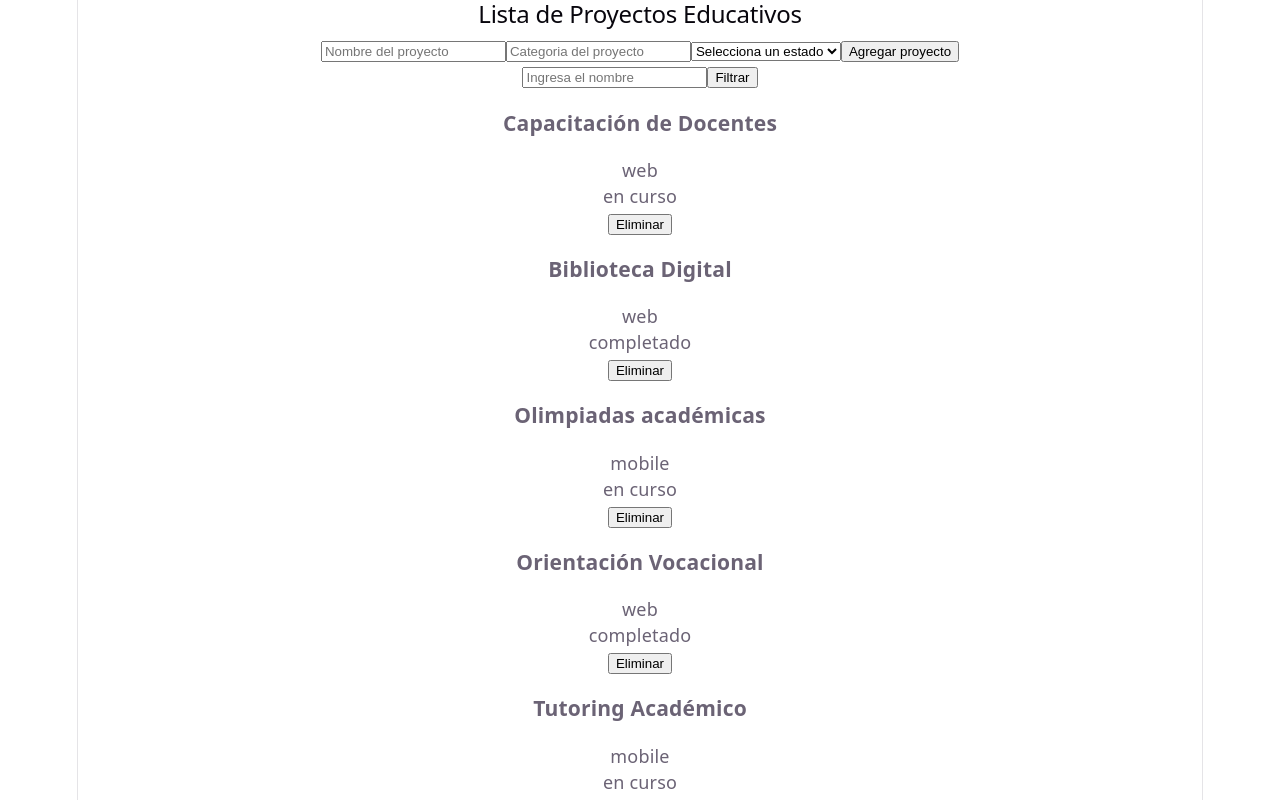
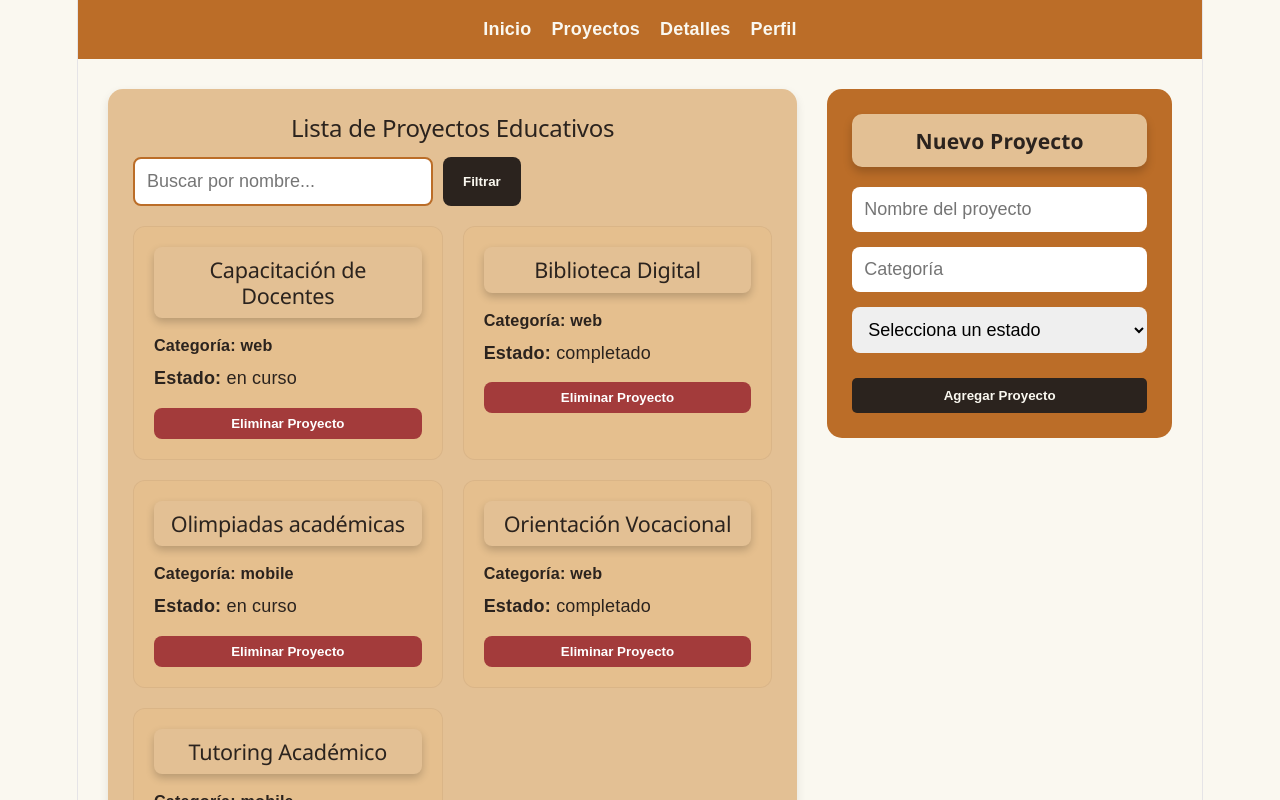
Before and after one commit to FedericoAgustin/pv_tp3_grupo20, a React (Vite) app: page / in a window 1280 px wide. Shown: the top 800 px of the page. Built offline with nearby package versions, Linux system fonts and the light colour scheme.

Commit message:
Se agregan estilos y componentes en App.jsx

```diff
--- a/src/App.jsx
+++ b/src/App.jsx
@@ -1,8 +1,14 @@
+import Nav from './components/Nav'
+import Footer from './components/Footer'
 import ListaProyectos from './components/ListaProyecto'
+import "./css/styles.css"
 const App=()=>{
   return(
-    //acá llamo a los componentes como listaproyecto,footer y otros
+    <>
+    <Nav/>
     <ListaProyectos/>
+    <Footer element={{texto:"Plataforma de Gestion de Proyectos Educativos 2026"}}/>
+    </>
   )
 
 }
--- a/src/components/Footer.jsx
+++ b/src/components/Footer.jsx
@@ -1,6 +1,8 @@
 import React from 'react'
 
-const Footer = ({texto, ...rest}) => {
+const Footer = (props) => {
+    let {texto}  = props.element
+    console.log(texto);
     return (
         <footer>
             <p>{texto}</p>
--- a/src/components/ListaProyecto.jsx
+++ b/src/components/ListaProyecto.jsx
@@ -1,70 +1,88 @@
-import proyectoService from "../services/proyectoService"
-import React, { useState } from 'react'
+import proyectoService from "../services/proyectoService";
+import React, { useState } from "react";
 
 const ListaProyecto = () => {
-    const [proyectos,setProyectos]=useState(proyectoService.obtenerProyectos())
-    const [titulo, setTitulo]=useState("")// se crea una variable de estado para capturar el input y su estado inicial es blanco
-    const [nombreProyecto, setnombreProyecto]=useState("")
-    const [categoriaProyecto, setcategoriaProyecto]=useState("")
-    const [estadoProyecto, setestadoProyecto]=useState("")
+  const [proyectos, setProyectos] = useState(
+    proyectoService.obtenerProyectos(),
+  );
+  const [titulo, setTitulo] = useState("");
+  const [nombreProyecto, setnombreProyecto] = useState("");
+  const [categoriaProyecto, setcategoriaProyecto] = useState("");
+  const [estadoProyecto, setestadoProyecto] = useState("");
 
-    const handleEliminar=(id)=>{
+  const handleEliminar = (id) => {
     proyectoService.eliminarProyecto(id);
     setProyectos(proyectoService.obtenerProyectos());
-    }
-    const handleBuscar=(titulo)=>{
-        let resultado=proyectoService.buscarProyectos(titulo);
+  };
+
+  const handleBuscar = (titulo) => {
+    let resultado = proyectoService.buscarProyectos(titulo);
     setProyectos(resultado);
-    }
-    const handleAgregar=()=>{
+  };
 
-        const nuevoProyecto={
-            titulo:nombreProyecto,
+  const handleAgregar = () => {
+    const nuevoProyecto = {
+      titulo: nombreProyecto,
       categoria: categoriaProyecto,
-            estado: estadoProyecto
-
-        }
+      estado: estadoProyecto,
+    };
     proyectoService.agregarProyecto(nuevoProyecto);
     setProyectos(proyectoService.obtenerProyectos());
-    }
+    // Limpiamos campos
+    setnombreProyecto("");
+    setcategoriaProyecto("");
+    setestadoProyecto("");
+  };
+
   return (
-
-        <div>
+    /* Contenedor principal que usa el layout global del CSS */
+    <main className="index-page">
+      <div className="dashboard">
+        {/*LISTADO */}
+        <section className="card">
           <h2>Lista de Proyectos Educativos</h2>
 
+          {/* Filtro*/}
+          <div style={{ marginBottom: "20px", display: "flex", gap: "10px" }}>
+            <input type="text" className="titulo" value={titulo} onChange={(e) => setTitulo(e.target.value)} placeholder="Buscar por nombre..."/>
+            <button className="link" onClick={() => handleBuscar(titulo)}>Filtrar</button>
+          </div>
+
+          <div className="section-proyectos">
+            {proyectos.map((p) => (
+              <article key={p.id}>
+                <h2>{p.titulo}</h2>
+                <p className="categoria-p">
+                  <strong>Categoría:</strong> {p.categoria}
+                </p>
+                <p style={{ textAlign: "left" }}>
+                  <strong>Estado:</strong> {p.estado}
+                </p>
+                <button className="Eliminar" style={{ marginTop: "15px", cursor: "pointer" }} onClick={() => handleEliminar(p.id)}> Eliminar Proyecto </button>
+              </article>
+            ))}
+          </div>
+        </section>
+
+        {/*FORMULARIO (Usando los estilos de aside-proyectos) */}
+        <aside className="aside-proyectos">
           <div>
-                    <input type="text" className="nombre" value={nombreProyecto} onChange={(e)=>setnombreProyecto(e.target.value)} placeholder="Nombre del proyecto"/>
-                <input type="text" className="nombre" value={categoriaProyecto} onChange={(e)=>setcategoriaProyecto(e.target.value)} placeholder="Categoria del proyecto"/>
-
-                <select name="estado" id="estadoID" value={estadoProyecto} onChange={(e)=>setestadoProyecto(e.target.value)}>
+            <h3>Nuevo Proyecto</h3>
+            <div className="form">
+              <input type="text" value={nombreProyecto} onChange={(e) => setnombreProyecto(e.target.value)} placeholder="Nombre del proyecto" />
+              <input type="text" value={categoriaProyecto} onChange={(e) => setcategoriaProyecto(e.target.value)} placeholder="Categoría"/>
+              <select value={estadoProyecto} onChange={(e) => setestadoProyecto(e.target.value)}>
                 <option value="">Selecciona un estado</option>
                 <option value="En curso">En curso</option>
                 <option value="Finalizado">Finalizado</option>
               </select>
+              <button className="link" style={{padding: "10px",borderRadius: "5px",marginTop: "10px",}}onClick={() => handleAgregar()}>Agregar Proyecto</button>
+            </div>
+          </div>
+        </aside>
+      </div>
+    </main>
+  );
+};
 
-                <button className="agregar" onClick={()=>handleAgregar()}>Agregar proyecto</button>
-            </div>
-
-            <div>
-                <input type="text" className="titulo" value={titulo} onChange={(e)=>setTitulo(e.target.value)} placeholder="Ingresa el nombre"/>
-                <button className="Filtrar" onClick={()=>handleBuscar(titulo)}> Filtrar</button>
-            </div>
-            {
-            proyectos.map(p=>(
-                <article key={p.id}>
-
-                    <h3>{p.titulo}</h3>
-                    <p>{p.categoria}</p>
-                    <p>{p.estado}</p>
-
-                    <button className="Eliminar" onClick={()=>handleEliminar(p.id)}>Eliminar</button>
-                </article>
-            )
-
-            )
-            }
-        </div>
-    );
-}
-
-export default ListaProyecto
+export default ListaProyecto;
--- /dev/null
+++ b/src/css/styles.css
@@ -0,0 +1,198 @@
+/*----- VARIABLES ------ */
+:root {
+    --fuente-titulo: 'Segoe UI', Tahoma, Geneva, Verdana, sans-serif;
+    --color-fondo: #FAF8F0;
+    --color-texto: #2B231E;
+    --color-primario: #BB6D28;
+    --color-secundario: #E3C094;
+    --color-terciario: #E6BE8DAD;
+}
+
+/* -------- RESET ------- */
+* {
+    margin: 0;
+    padding: 0;
+    box-sizing: border-box;
+}
+
+/*-------- BASE ----- */
+body {
+    font-family: Arial, sans-serif;
+    background-color: var(--color-fondo);
+    color: var(--color-texto);
+    line-height: 1.6;
+}
+
+/* TIPOGRAFÍA */
+h1, h2, h3 {
+    color: var(--color-texto);
+    margin-bottom: 15px;
+}
+
+/*------ LAYOUT GLOBAL (React) ------ */
+.index-page main {
+    display: block;
+}
+
+.dashboard {
+    display: grid;
+    grid-template-columns: 2fr 1fr; /* Lista ancha, Aside angosto */
+    gap: 30px;
+    padding: 30px;
+    max-width: 1300px;
+    margin: 0 auto;
+}
+
+/* Contenedor de la lista */
+.card {
+    background-color: var(--color-secundario);
+    padding: 25px;
+    border-radius: 15px;
+    box-shadow: 0 4px 10px rgba(0, 0, 0, 0.1);
+}
+
+/*------ SECCIÓN DE PROYECTOS (Grilla) ------ */
+.section-proyectos {
+    display: grid;
+    grid-template-columns: repeat(auto-fill, minmax(280px, 1fr));
+    gap: 20px;
+    margin-top: 20px;
+}
+
+.section-proyectos article {
+    background-color: var(--color-terciario);
+    padding: 20px;
+    border-radius: 12px;
+    text-align: center;
+    transition: transform 0.2s;
+    border: 1px solid rgba(0,0,0,0.05);
+}
+
+.section-proyectos article:hover {
+    transform: translateY(-5px);
+}
+
+.section-proyectos article h2 {
+    background-color: var(--color-secundario);
+    font-family: var(--fuente-titulo);
+    font-size: 1.2rem;
+    padding: 10px;
+    border-radius: 8px;
+    box-shadow: 0 4px 8px rgba(0, 0, 0, 0.2);
+}
+
+.categoria-p {
+    text-align: left;
+    font-weight: bold;
+    margin-bottom: 5px;
+    font-size: 0.9rem;
+}
+
+/*------ ASIDE (Formulario Agregar) ------ */
+.aside-proyectos {
+    background-color: var(--color-primario);
+    padding: 25px;
+    border-radius: 15px;
+    color: var(--color-fondo);
+    height: fit-content;
+}
+
+.aside-proyectos h3 {
+    text-align: center;
+    background-color: var(--color-secundario);
+    color: var(--color-texto);
+    padding: 10px;
+    border-radius: 10px;
+    font-family: var(--fuente-titulo);
+    box-shadow: 0 5px 10px rgba(0, 0, 0, 0.2);
+}
+
+.form {
+    display: flex;
+    flex-direction: column;
+    gap: 15px;
+    margin-top: 20px;
+}
+
+/* INPUTS Y SELECTS */
+input, select {
+    padding: 12px;
+    border-radius: 8px;
+    border: none;
+    font-size: 1rem;
+    width: 100%;
+}
+
+.titulo { /* Input de búsqueda */
+    border: 2px solid var(--color-primario);
+    max-width: 300px;
+}
+
+/* BOTONES */
+button {
+    cursor: pointer;
+    border: none;
+    font-weight: bold;
+    transition: 0.3s;
+    border-radius: 8px;
+}
+
+.link { /* Botón de Filtrar / Agregar */
+    background-color: var(--color-texto);
+    color: var(--color-fondo);
+    padding: 10px 20px;
+}
+
+.link:hover {
+    background-color: #443a32;
+}
+
+.Eliminar {
+    background-color: #a33b3b;
+    color: white;
+    padding: 8px 15px;
+    width: 100%;
+}
+
+.Eliminar:hover {
+    background-color: #7a2c2c;
+}
+
+/*------ NAVBAR (Opcional) --------- */
+nav {
+    background-color: var(--color-primario);
+    padding: 15px 20px;
+}
+
+nav ul {
+    list-style: none;
+    display: flex;
+    gap: 20px;
+    justify-content: center;
+}
+
+nav a {
+    color: var(--color-fondo);
+    text-decoration: none;
+    font-weight: bold;
+}
+
+/*Footer*/
+footer {
+    background-color: #877866;
+    color: #FAF8F0;
+    text-align: center;
+    padding: 15px;
+    margin-top: 30px;
+}
+
+/* RESPONSIVE */
+@media (max-width: 900px) {
+    .dashboard {
+        grid-template-columns: 1fr;
+    }
+
+    .aside-proyectos {
+        order: -1; /* El formulario sale arriba en móviles */
+    }
+}
```
Also changed, not shown: 1 other file (tests, documents, lock files or other folders). Lines whose indentation alone changed are shown as unchanged.
